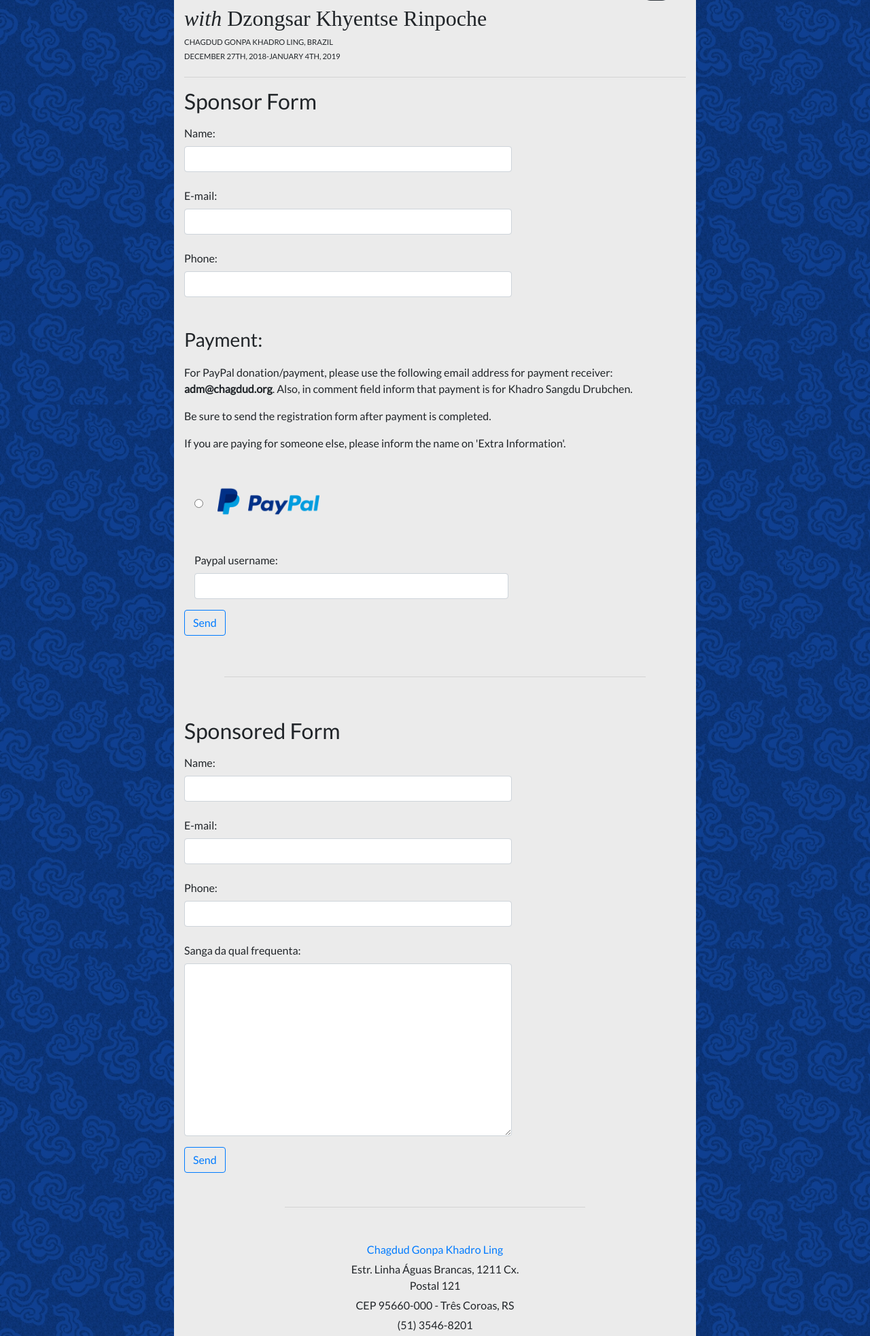
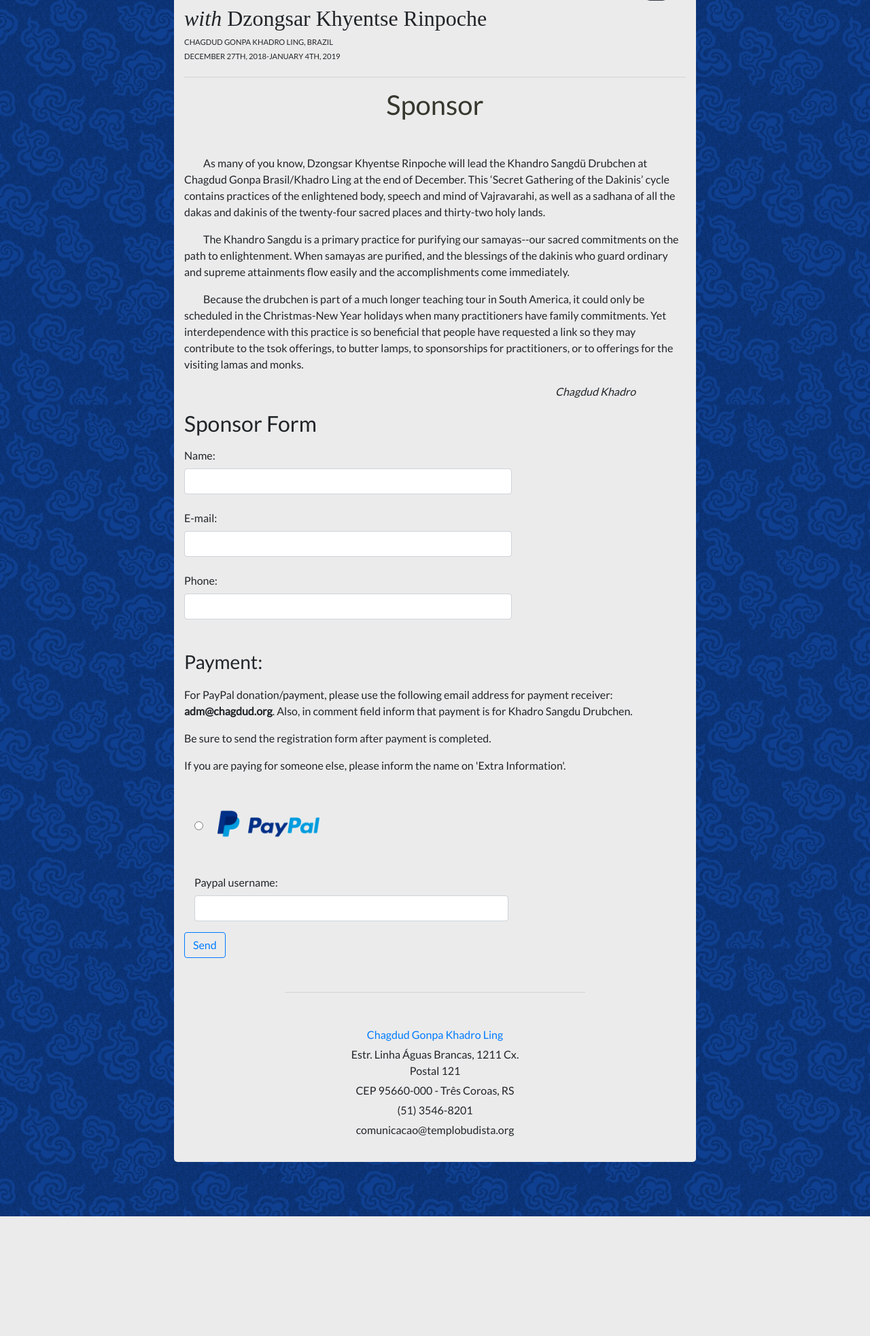
Before and after one commit to davelopeer/dkr_hotsite, a Django app: page /en/sponsor/ in a window 1280 px wide. Shown: the part 205-2170 px from the top of the page at 68% size. After the commit the page ends 1994 px from the top, so only its background shows below. Run offline with Django 3.2, Linux system fonts and the light colour scheme; some libraries are stand-ins or nearby versions; some web fonts are replaced.

Commit message:
Ajust the sponsor page with new text and remove the sponsored form from it

```diff
--- a/website/static/css/sponsor-form.css
+++ b/website/static/css/sponsor-form.css
@@ -1,6 +1,7 @@
-.divisioner {
-  margin: 60px auto;
-  width: 84%;
+.section_title {
+  color: #36382e;
+  margin-bottom: 50px;
+  font-size: 2.5em;
 }
 
 .form-sent-header {
@@ -28,6 +29,16 @@
 
 .inline {
   display: inline;
+}
+
+.indent {
+  text-indent: 28px;
+}
+
+.quote-right {
+  font-size: 1.3;
+  text-align: right;
+  margin-right: 10%;
 }
 
 .form-check-boxes {
--- a/website/templates/sponsor-form.html
+++ b/website/templates/sponsor-form.html
@@ -16,15 +16,16 @@
     <p class="form-sent-body margin-bottom">{% trans "We'll be contacting you soon, sponser." %}</p>
   {% endif %}
 
-  {% if sponsered_send_success %}
-    <p class="form-sent-header">{% trans "Form successfully send." %}</p>
-    <p class="form-sent-body margin-bottom">{% trans "We'll be contacting you soon, sponsered" %}</p>
-  {% endif %}
-
   {% if invalid_data %}
     <p class="form-sent-header">{% trans "Invalid information." %}</p>
     <p class="form-sent-body margin-bottom">{% trans "Be shure that you correctly filled all fields." %}</p>
   {% endif %}
+
+  <h2 class="text-center section_title">{% trans "Sponsor" %}</h2>
+  <p class="indent">{% trans "As many of you know, Dzongsar Khyentse Rinpoche will lead the Khandro Sangdü Drubchen at Chagdud Gonpa Brasil/Khadro Ling at the end of December. This ‘Secret Gathering of the Dakinis’ cycle contains practices of the enlightened body, speech and mind of Vajravarahi, as well as a sadhana of all the dakas and dakinis of the twenty-four sacred places and thirty-two holy lands." %}</p>
+  <p class="indent">{% trans "The Khandro Sangdu is a primary practice for purifying our samayas--our sacred commitments on the path to enlightenment. When samayas are purified, and the blessings of the dakinis who guard ordinary and supreme attainments flow easily and the accomplishments come immediately." %}</p>
+  <p class="indent">{% trans "Because the drubchen is part of a much longer teaching tour in South America, it could only be scheduled in the Christmas-New Year holidays when many practitioners have family commitments. Yet interdependence with this practice is so beneficial that people have requested a link so they may contribute to the tsok offerings, to butter lamps, to sponsorships for practitioners, or to offerings for the visiting lamas and monks." %}</p>
+  <p class="font-weight-light font-italic quote-right">Chagdud Khadro</p>
 
   <form class="" method="post" name="sponsor">
     {% csrf_token %}
@@ -186,41 +187,6 @@
     </div>
   </div>
 
-  <hr class="divisioner">
-
-  <form class="" method="post" name="sponsored">
-    {% csrf_token %}
-
-    <h2>{% trans "Sponsored Form" %}</h2>
-    <div class="row">
-      <div class="form-group col-md-8">
-        <label class="col-form-label" for="formGroupExampleInput">{% trans "Name" %}:</label>
-        {{sponsored_form.name}}
-      </div>
-    </div>
-    <div class="row">
-      <div class="form-group col-md-8">
-        <label class="col-form-label" for="formGroupExampleInput">{% trans "E-mail" %}:</label>
-        {{sponsored_form.email}}
-      </div>
-    </div>
-    <div class="row">
-      <div class="form-group col-md-8">
-        <label class="col-form-label" for="formGroupExampleInput">{% trans "Phone" %}:</label>
-        {{sponsored_form.phone}}
-      </div>
-    </div>
-    <div class="row">
-      <div class="form-group col-md-8">
-        <label  class="col-form-label" for="formGroupExampleInput">{% trans "Sanga da qual frequenta" %}:</label>
-        {{sponsored_form.sangha}}
-      </div>
-    </div>
-
-
-    <button id="btn-sponsered" type="submit" class="btn btn-outline-primary">{% trans "Send" %}</button>
-  </form>
-
   <script type="text/javascript" src="{% static 'js/base.js' %}"></script>
 
   {% endblock %}
```
Also changed, not shown: db.sqlite3.
